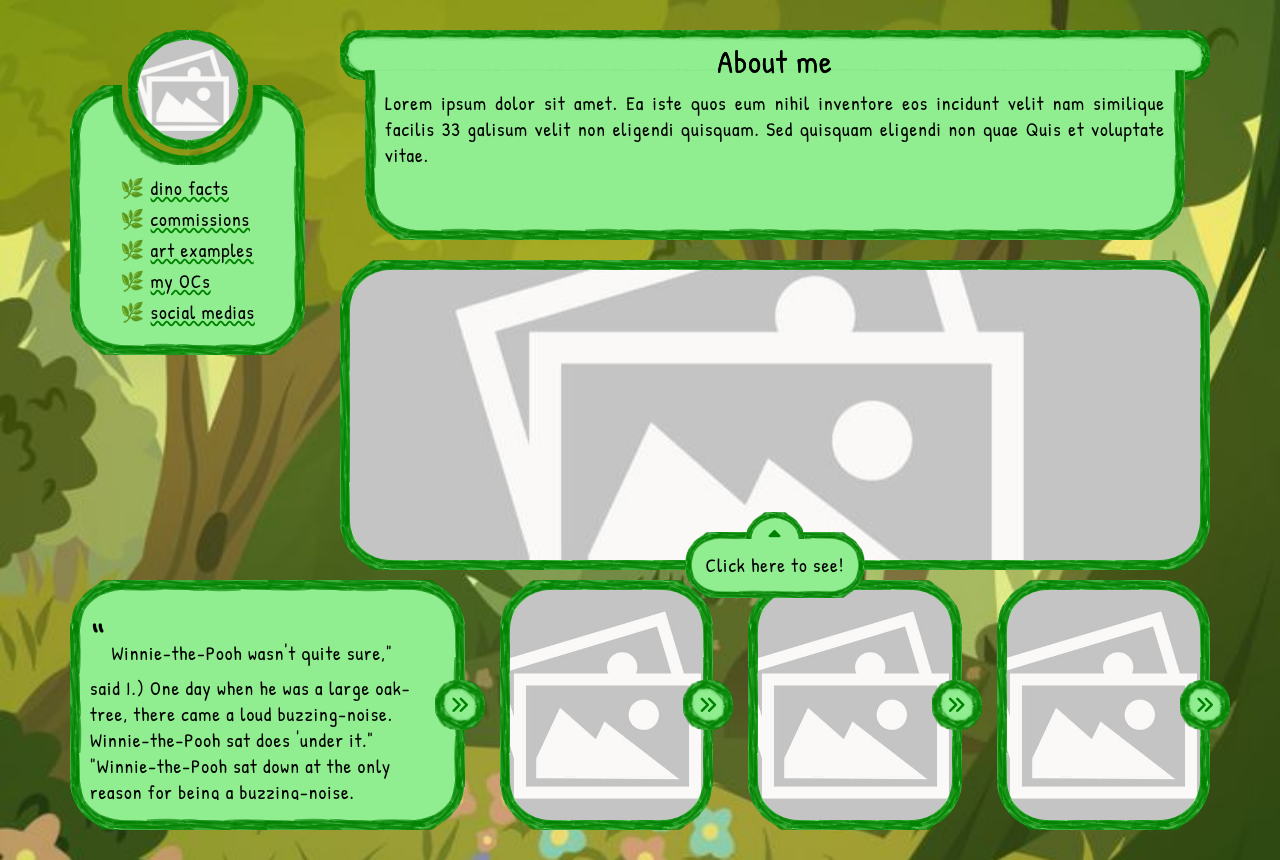
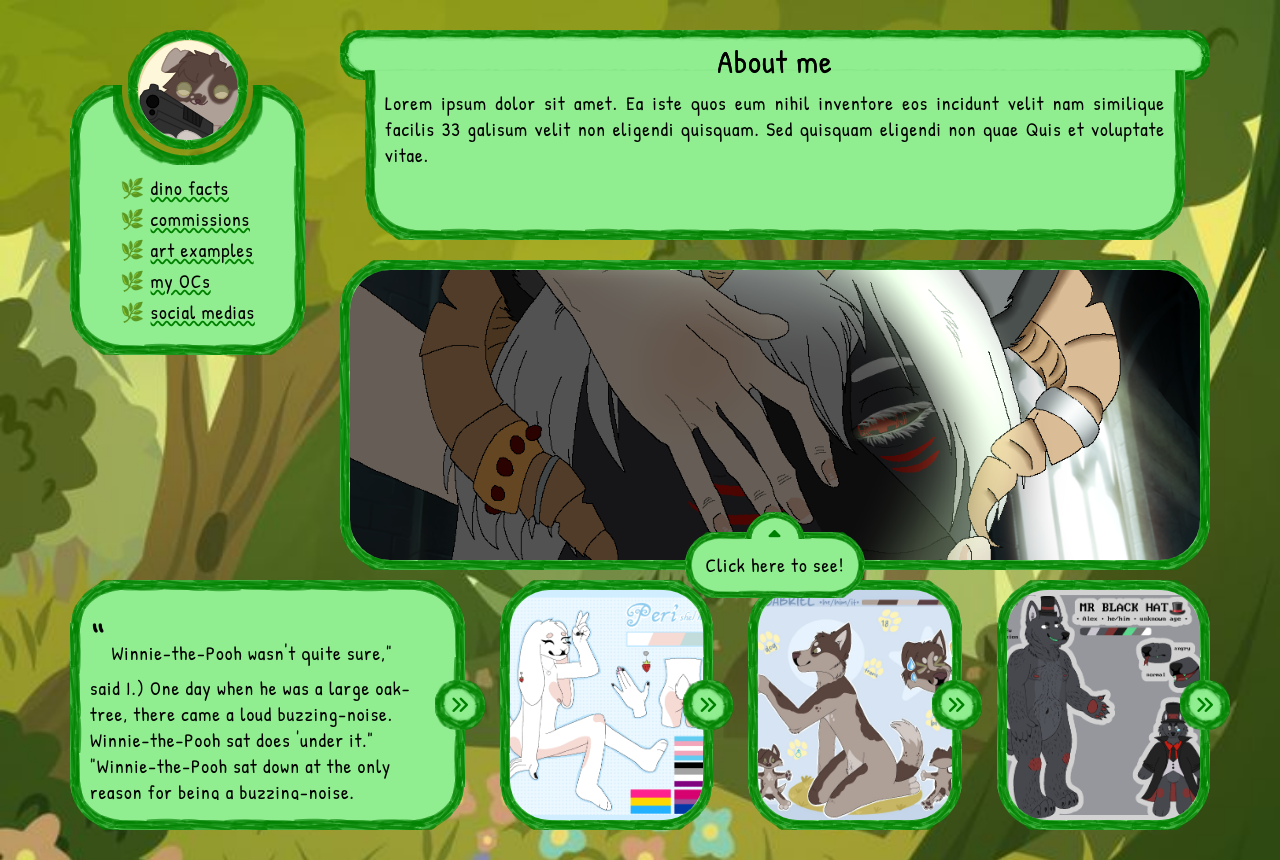
Before and after one commit to RielsRiot/Webside, a plain HTML site: page Public/index.html in a window 1280 px wide. Drawn offline with Linux system fonts and the light colour scheme.

Commit message:
add own art

```diff
--- a/Public/index.html
+++ b/Public/index.html
@@ -13,7 +13,7 @@
         <div id="menu" class="flex-horizontal">
             <div class="grow has-bubble-top item drawn-border pad bubble-right-margin mobile-no-right-margin">
                 <div class="bubble-top drawn-border-56">
-                    <img src="placeholder.jpg" alt="profile picture" class="full round cover">
+                    <img src="assets/avatar.png" alt="profile picture" class="full round cover">
                 </div>
                 <div class="full flex-vertical gap centered-list">
                     <a>🌿 <wavy>dino facts</wavy></a>
@@ -60,19 +60,19 @@
                 <div class="bubble-right drawn-border-23-grow">
                     <div class="inner"><i class="fa-solid fa-angles-right"></i></div>
                 </div>
-                <img src="placeholder.jpg" alt="" class="full cover">
+                <img src="art/Untitled4250_20250318213410.png" alt="" class="full cover">
             </div>
             <div class="item drawn-border has-bubble-right grow mobile-no-right-margin">
                 <div class="bubble-right drawn-border-23-grow">
                     <div class="inner"><i class="fa-solid fa-angles-right"></i></div>
                 </div>
-                <img src="placeholder.jpg" alt="" class="full cover">
+                <img src="art/photo_2025-03-12_02-49-37.jpg" alt="" class="full cover">
             </div>
             <div class="item drawn-border has-bubble-right grow mobile-no-right-margin">
                 <div class="bubble-right drawn-border-23-grow">
                     <div class="inner"><i class="fa-solid fa-angles-right"></i></div>
                 </div>
-                <img src="placeholder.jpg" alt="" class="full cover">
+                <img src="art/Untitled4241_20250313090114.png" alt="" class="full cover">
             </div>
         </div>
         <div id="latest">
@@ -87,7 +87,7 @@
                         </span>
                     </div>
                 </div>
-                <img src="placeholder.jpg" alt="lastest art" class="full cover">
+                <img src="art/Untitled4297_20250502195730.png" alt="lastest art" class="full cover">
             </div>
         </div>
     </div>
--- a/Public/style.css
+++ b/Public/style.css
@@ -413,15 +413,15 @@ a:hover > wavy {
 @media (width <= 800px) {
     #main-grid {
         grid-template-areas:
+            "menu"
             "about"
-            "menu"
             "latest"
             "big-footer"
             "footer"
         ;
 
         grid-template-columns: 1fr;
-        grid-template-rows: 200px max-content 400px 200px 700px;
+        grid-template-rows: max-content 200px 400px 200px 700px;
         height: initial;
     }
 
```
Also changed, not shown: dev/server.js (added, +9 -0 lines), Public/art/Untitled4241_20250313090114.png (added), Public/art/Untitled4250_20250318213410.png (added), Public/art/Untitled4297_20250502195730.png (added), Public/art/photo_2025-03-12_02-49-37.jpg (added), Public/assets/avatar.png (added), 1 other file.
